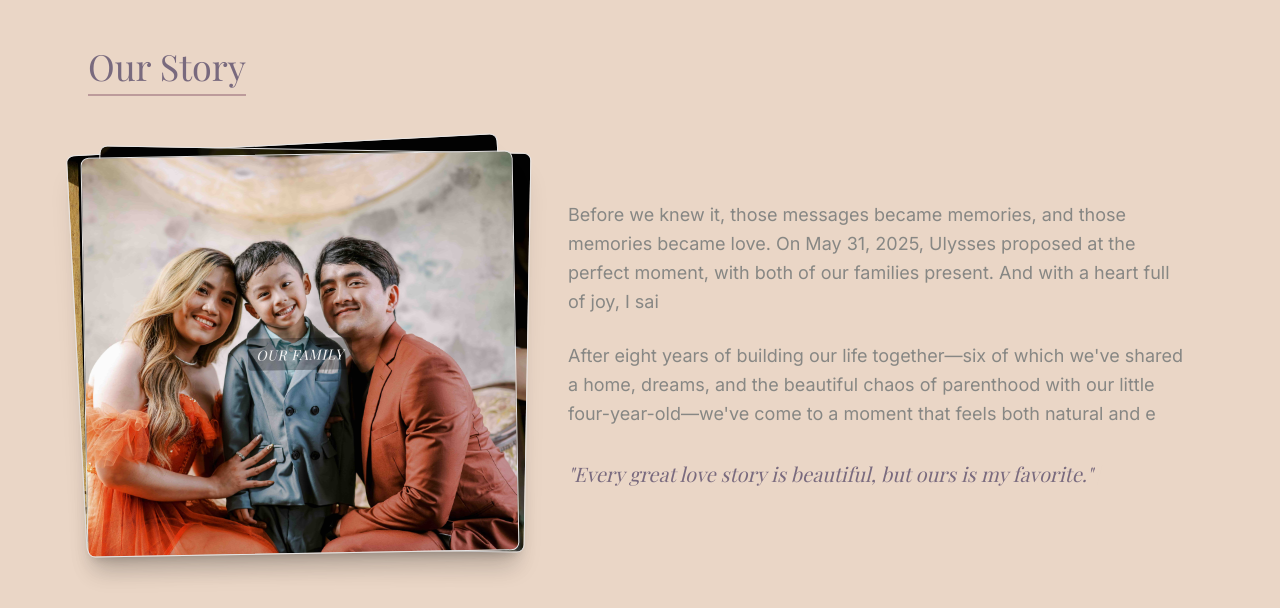
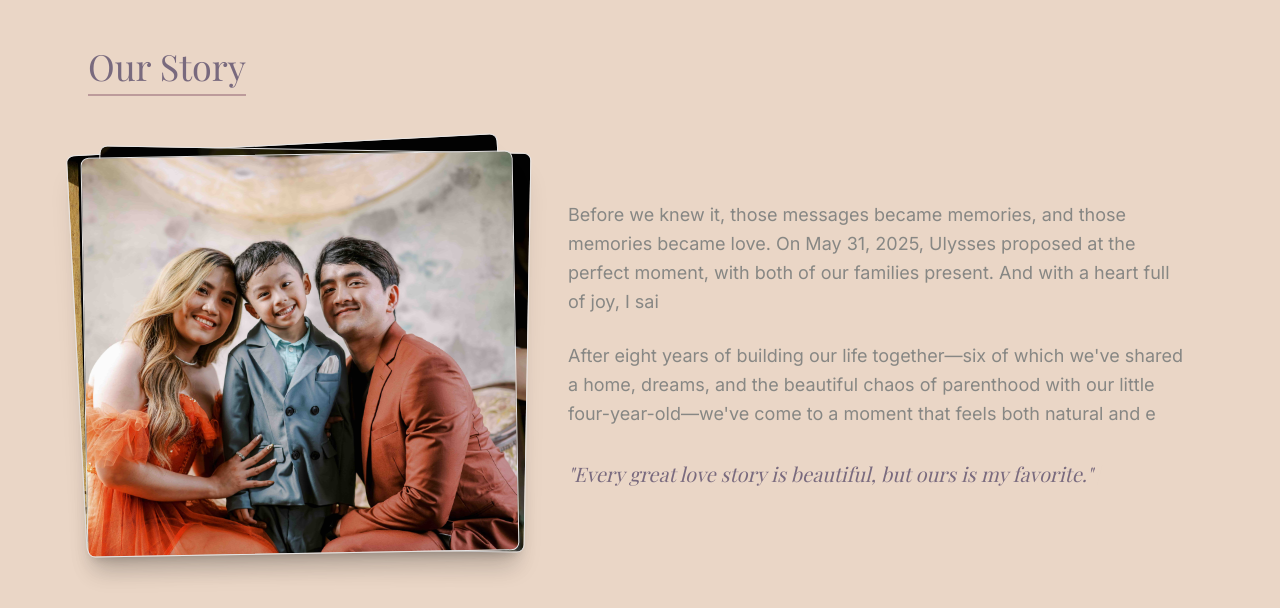
Before and after one commit to ronnelsantos08/ulyssesdeanne, a Next.js app: page / in a window 1280 px wide. Shown: the part 1560-2168 px from the top of the page. Built offline with nearby package versions, Linux system fonts and the light colour scheme; a web font is replaced by a local one.

Commit message:
final fixes

```diff
--- a/src/app/page.tsx
+++ b/src/app/page.tsx
@@ -184,28 +184,48 @@ const TextCarousel: React.FC = () => {
 };
 
 // --- NavBar with expanded PageType ---
-const NavBar: React.FC<{ currentPage: PageType, setCurrentPage: (page: PageType) => void }> = ({ currentPage, setCurrentPage }) => {
+const NavBar: React.FC<{
+  currentPage: PageType;
+  setCurrentPage: (page: PageType) => void;
+}> = ({ currentPage, setCurrentPage }) => {
   const [isOpen, setIsOpen] = useState(false);
   const [scrolled, setScrolled] = useState(false);
 
-  const handleNavClick = useCallback((page: PageType, section: string) => {
-    setCurrentPage(page);
-    setIsOpen(false);
-    document.querySelector(section)?.scrollIntoView({ behavior: 'smooth' });
-  }, [setCurrentPage]);
-
+  // ✅ Fixed smooth scroll logic with slight delay and navbar offset
+  const handleNavClick = useCallback(
+    (page: PageType, section: string) => {
+      setCurrentPage(page);
+      setIsOpen(false);
+
+      // Wait a short moment for React re-render (important for smooth single-click behavior)
+      setTimeout(() => {
+        const el = document.querySelector(section) as HTMLElement;
+        if (el) {
+          const yOffset = -80; // offset for fixed navbar height
+          const y =
+            el.getBoundingClientRect().top + window.pageYOffset + yOffset;
+          window.scrollTo({ top: y, behavior: "smooth" });
+        }
+      }, 100); // 100ms delay fixes double-click issue
+    },
+    [setCurrentPage]
+  );
+
+  // Handle navbar background on scroll
   useEffect(() => {
     const onScroll = () => setScrolled(window.scrollY > 50);
-    window.addEventListener('scroll', onScroll);
-    return () => window.removeEventListener('scroll', onScroll);
+    window.addEventListener("scroll", onScroll);
+    return () => window.removeEventListener("scroll", onScroll);
   }, []);
 
   return (
     <nav
       style={{
-        backgroundColor: scrolled ? 'rgba(121,106,126,0.85)' : COLORS.oldLavender,
-        backdropFilter: scrolled ? 'blur(6px)' : undefined,
-        transition: 'background-color 0.3s',
+        backgroundColor: scrolled
+          ? "rgba(121,106,126,0.85)"
+          : COLORS.oldLavender,
+        backdropFilter: scrolled ? "blur(6px)" : undefined,
+        transition: "background-color 0.3s",
       }}
       className="fixed top-0 left-0 w-full z-50 shadow-lg"
     >
@@ -214,7 +234,7 @@ const NavBar: React.FC<{ currentPage: PageType, setCurrentPage: (page: PageType)
           {/* Logo */}
           <a
             href="#home"
-            onClick={() => handleNavClick('home', '#home')}
+            onClick={() => handleNavClick("home", "#home")}
             style={{ color: COLORS.almond }}
             className="text-xl sm:text-2xl font-serif font-bold tracking-widest"
           >
@@ -223,14 +243,17 @@ const NavBar: React.FC<{ currentPage: PageType, setCurrentPage: (page: PageType)
 
           {/* Desktop Links */}
           <div className="hidden lg:flex space-x-6">
-            {NAV_LINKS.map(link => (
+            {NAV_LINKS.map((link) => (
               <button
                 key={link.name}
-                onClick={() => handleNavClick(link.page as PageType, link.section)}
+                onClick={() =>
+                  handleNavClick(link.page as PageType, link.section)
+                }
                 style={{
-                  color: currentPage === link.page ? COLORS.almond : COLORS.almond,
-                  fontWeight: currentPage === link.page ? 'bold' : 'normal',
-                  position: 'relative',
+                  color: COLORS.almond,
+                  fontWeight:
+                    currentPage === link.page ? "bold" : "normal",
+                  position: "relative",
                 }}
                 className="text-sm font-serif transition duration-200 uppercase tracking-widest relative px-1 py-2"
               >
@@ -251,17 +274,27 @@ const NavBar: React.FC<{ currentPage: PageType, setCurrentPage: (page: PageType)
             style={{ color: COLORS.almond }}
             onClick={() => setIsOpen(!isOpen)}
           >
-            {isOpen ? <X className="w-6 h-6" /> : <Menu className="w-6 h-6" />}
+            {isOpen ? (
+              <X className="w-6 h-6" />
+            ) : (
+              <Menu className="w-6 h-6" />
+            )}
           </button>
         </div>
       </div>
 
+      {/* Mobile Dropdown */}
       {isOpen && (
-        <div style={{ backgroundColor: COLORS.taupeGray }} className="lg:hidden pb-4 transition-all duration-300 ease-in-out">
-          {NAV_LINKS.map(link => (
+        <div
+          style={{ backgroundColor: COLORS.taupeGray }}
+          className="lg:hidden pb-4 transition-all duration-300 ease-in-out"
+        >
+          {NAV_LINKS.map((link) => (
             <button
               key={link.name}
-              onClick={() => handleNavClick(link.page as PageType, link.section)}
+              onClick={() =>
+                handleNavClick(link.page as PageType, link.section)
+              }
               style={{
                 color: COLORS.almond,
                 borderTop: `1px solid ${COLORS.almond}33`, // 20% opacity
@@ -276,7 +309,6 @@ const NavBar: React.FC<{ currentPage: PageType, setCurrentPage: (page: PageType)
     </nav>
   );
 };
-
 
 /**
  * The main cover section (Hero).
@@ -557,13 +589,12 @@ const InviteSection: React.FC = () => {
  * Component to simulate stacked photo album pages.
  */
 const BookOfMemories: React.FC = () => {
-  // Use smaller images for mobile optimization
   const pages = [
-    { key: 1, image: 'images/ourstory5.jpeg', label: "Our First Date" },
-    { key: 2, image: 'images/ourstory2.jpeg', label: "The Proposal" },
-    { key: 3, image: 'images/ourstory3.jpeg', label: "Travels" },
-    { key: 4, image: 'images/ourstory4.jpeg', label: "Adventures" },
-    { key: 5, image: 'images/ourstory1.jpeg', label: "Our Family" },
+    { key: 1, image: 'images/ourstory5.jpeg' },
+    { key: 2, image: 'images/ourstory2.jpeg' },
+    { key: 3, image: 'images/ourstory3.jpeg' },
+    { key: 4, image: 'images/ourstory4.jpeg' },
+    { key: 5, image: 'images/ourstory1.jpeg' },
   ];
 
   const [topIndex, setTopIndex] = useState(pages.length - 1);
@@ -573,7 +604,7 @@ const BookOfMemories: React.FC = () => {
   };
 
   const baseStyle =
-    "absolute w-full h-full bg-cover bg-center rounded-lg shadow-xl border border-stone-200 p-4 transform transition duration-500 ease-in-out cursor-pointer";
+    "absolute w-full h-full bg-cover bg-center rounded-lg shadow-xl border border-stone-200 transform transition duration-500 ease-in-out cursor-pointer";
 
   // Only keep 3 cards in DOM for performance
   const getVisiblePages = () => {
@@ -582,7 +613,7 @@ const BookOfMemories: React.FC = () => {
       const idx = (topIndex - i + pages.length) % pages.length;
       visible.push(pages[idx]);
     }
-    return visible.reverse(); // So top page is rendered last
+    return visible.reverse(); // Top page renders last
   };
 
   const rotations = ['-rotate-3', 'rotate-1', '-rotate-1'];
@@ -593,25 +624,19 @@ const BookOfMemories: React.FC = () => {
       {getVisiblePages().map((page, idx) => (
         <div
           key={page.key}
-          className={`${baseStyle} ${rotations[idx]} ${translates[idx]} flex items-center justify-center text-center font-serif italic`}
+          className={`${baseStyle} ${rotations[idx]} ${translates[idx]}`}
           style={{
             backgroundImage: `url(${page.image})`,
-            color: '#F5F5F5',
             zIndex: idx + 1,
             top: `${idx * 5}px`,
             left: 0,
           }}
           onClick={handleClick}
-        >
-          <div className="bg-black/30 px-2 py-1 rounded">
-            <span className="text-sm uppercase tracking-wider">{page.label}</span>
-          </div>
-        </div>
+        />
       ))}
     </div>
   );
 };
-
 
 /**
  * Section for the couple's story (Story).
@@ -1583,15 +1608,14 @@ const EntourageSection: React.FC = () => (
  */
 const DressCodeSection: React.FC = () => (
   <section
-    id= "dresscode"
+    id="dresscode"
     className="relative py-24 text-stone-900 bg-fixed bg-center bg-cover"
     style={{
-      backgroundImage: "url('/images/prenup20.jpeg')", // 🖼️ replace with your image path
+      backgroundImage: "url('/images/prenup20.jpeg')",
     }}
   >
     {/* Overlay */}
     <div
-    id= "dresscode"
       className="absolute inset-0 bg-white/70 backdrop-blur-[2px]"
       aria-hidden="true"
     ></div>
@@ -1613,8 +1637,10 @@ const DressCodeSection: React.FC = () => (
         {/* Attire Info */}
         <div className="space-y-10 text-left">
           {/* Principal Sponsors */}
-          <div className="p-6 bg-stone-50 rounded-lg border-l-4 shadow-sm"
-            style={{ borderColor: "#D88CA1" }}>
+          <div
+            className="p-6 bg-stone-50 rounded-lg border-l-4 shadow-sm"
+            style={{ borderColor: "#D88CA1" }}
+          >
             <h4
               className="font-serif text-2xl mb-3"
               style={{ color: "#796878" }}
@@ -1630,8 +1656,10 @@ const DressCodeSection: React.FC = () => (
           </div>
 
           {/* Guests */}
-          <div className="p-6 bg-stone-50 rounded-lg border-l-4 shadow-sm"
-            style={{ borderColor: "#D88CA1" }}>
+          <div
+            className="p-6 bg-stone-50 rounded-lg border-l-4 shadow-sm"
+            style={{ borderColor: "#D88CA1" }}
+          >
             <h4
               className="font-serif text-2xl mb-3"
               style={{ color: "#796878" }}
@@ -1652,7 +1680,8 @@ const DressCodeSection: React.FC = () => (
           className="mt-12 text-base md:text-lg text-center italic border-t border-stone-200 pt-6"
           style={{ color: "#8B8589" }}
         >
-         We kindly ask all guests to follow the suggested attire for a cohesive and elegant celebration.
+          We kindly ask all guests to follow the suggested attire for a cohesive
+          and elegant celebration.
         </p>
 
         {/* Visual Examples */}
@@ -1689,17 +1718,35 @@ const DressCodeSection: React.FC = () => (
               </div>
             </div>
 
-            {/* NEW: Color Palette / Theme */}
+            {/* Color Theme */}
             <div className="flex flex-col rounded-xl overflow-hidden shadow-md border border-gray-200 hover:shadow-lg transition">
               <img
-                src="/images/dress1.png" // 🖼️ new image here
+                src="/images/dress1.png"
                 alt="Wedding Color Theme"
                 className="w-full h-auto object-cover"
               />
               <div className="bg-gray-50 p-4 text-center text-sm font-medium text-gray-700">
-                Wedding Color Palette Inspiration. Barong Tagalog and Filipiniana.
+                Wedding Color Palette Inspiration
               </div>
             </div>
+          </div>
+
+          {/* 🎨 Color Palette Circles */}
+          <div className="flex justify-center items-center gap-6 mt-12">
+            {[
+              "#906272", // mountainPink
+              "#C4AEB2", // silverPink
+              "#EAD6C6", // almond
+              "#878784", // taupeGray
+              "#796A7E", // oldLavender
+            ].map((color, idx) => (
+              <div
+                key={idx}
+                className="w-12 h-12 rounded-full shadow-md border border-white"
+                style={{ backgroundColor: color }}
+                title={color}
+              ></div>
+            ))}
           </div>
         </div>
       </div>
@@ -1855,7 +1902,7 @@ const FooterSection: React.FC = () => (
         </div>
         <div className="flex items-center">
           <Mail className="w-4 h-4 mr-2" style={{ color: COLORS.mountainPink }} />
-          <span>Contact: hello@ulyssesanddeanne.com</span>
+          <span>Contact: ulyssesdeanne.thejcstudios.com</span>
         </div>
       </div>
       <p className="mt-8 text-xs" style={{ color: COLORS.silverPink }}>
```
Also changed, not shown: 2 other files (tests, documents, lock files or other folders).
